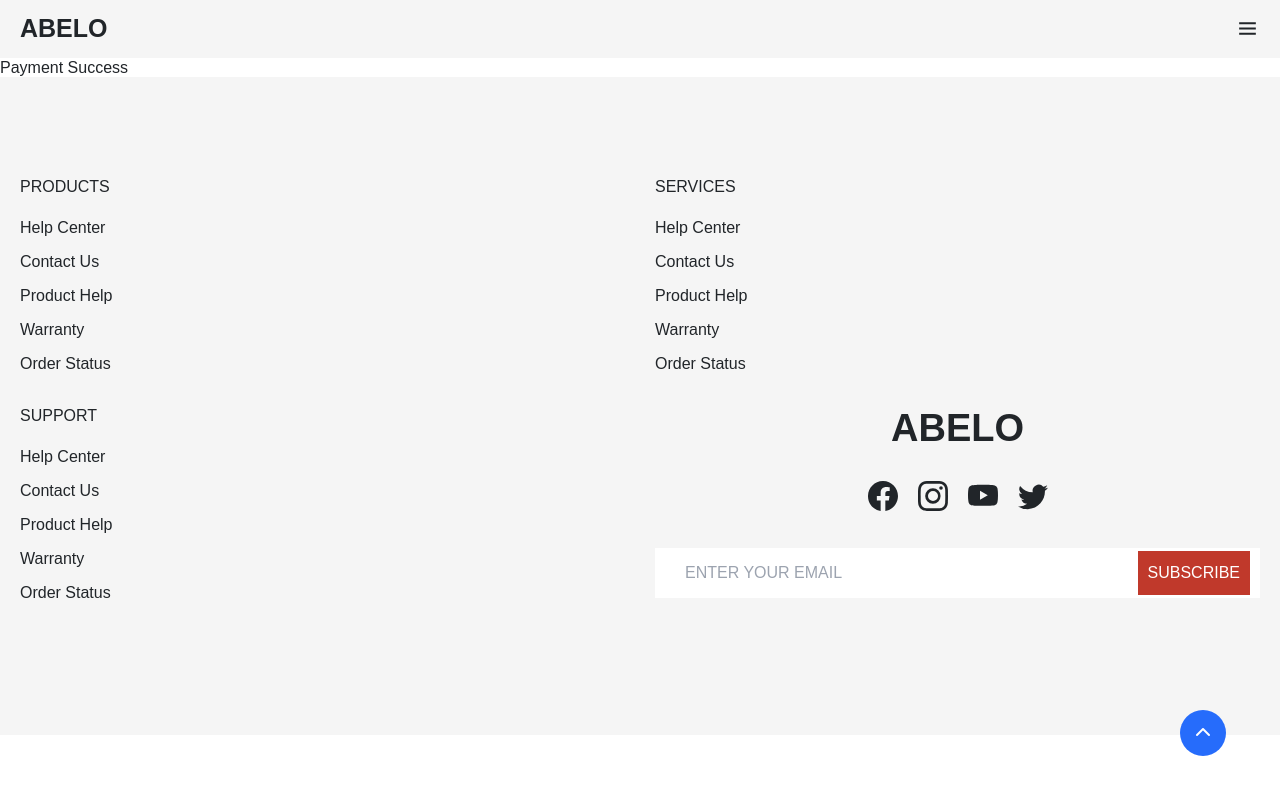
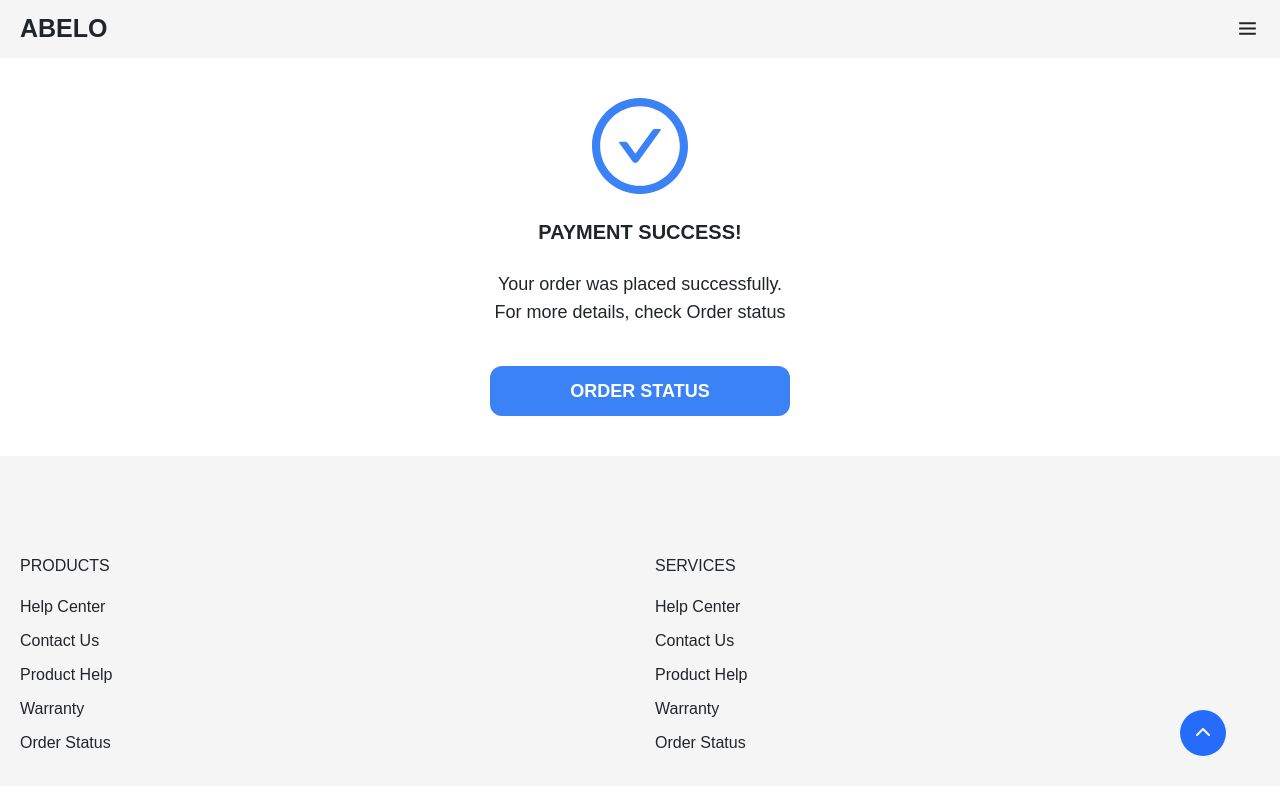
Before and after one commit to VinhQuangchuai/Ecommerce_221, a React (Create React App) app: page /success in a window 1280 px wide. Shown: the top 786 px of the page. Built offline with nearby package versions, Linux system fonts and the light colour scheme; no server answers.

Commit message:
update payment page

```diff
--- a/package.json
+++ b/package.json
@@ -3,6 +3,7 @@
   "version": "0.1.0",
   "private": true,
   "dependencies": {
+    "@ant-design/icons": "^4.8.0",
     "@testing-library/jest-dom": "^5.16.5",
     "@testing-library/react": "^13.4.0",
     "@testing-library/user-event": "^13.5.0",
--- a/src/pages/PaymentFail/index.js
+++ b/src/pages/PaymentFail/index.js
@@ -1,9 +1,19 @@
 import React from "react";
+import { CloseCircleOutlined } from "@ant-design/icons";
 
 export function PaymentFail() {
-    return (
-        <div>
-            <h1>Payment Failed</h1>
-        </div>
-    )
+  return (
+    <div className="w-full text-center my-10">
+      <CloseCircleOutlined className="text-8xl text-red-500" />
+      <h1 className="font-bold text-xl my-4">PAYMENT FAILED!</h1>
+      <p className="text-lg">Something went wrong with your order.</p>
+      <p className="text-lg">For more details, check Order status</p>
+      <button
+        onClick={() => {}}
+        className=" bg-blue-500 text-white font-bold text-lg p-2 rounded-xl hover:bg-blue-400 mt-10 w-[300px] h-[50px] mx-auto"
+      >
+        ORDER STATUS
+      </button>
+    </div>
+  );
 }
--- a/src/pages/PaymentSuccess/index.js
+++ b/src/pages/PaymentSuccess/index.js
@@ -1,9 +1,19 @@
 import React from "react";
+import { CheckCircleOutlined } from "@ant-design/icons";
 
 export function PaymentSuccess() {
-    return (
-        <div>
-            <h1>Payment Success</h1>
-        </div>
-    )
+  return (
+    <div className="w-full text-center my-10">
+      <CheckCircleOutlined className="text-8xl text-blue-500" />
+      <h1 className="font-bold text-xl my-4">PAYMENT SUCCESS!</h1>
+      <p className="text-lg">Your order was placed successfully.</p>
+      <p className="text-lg">For more details, check Order status</p>
+      <button
+        onClick={() => {}}
+        className=" bg-blue-500 text-white font-bold text-lg p-2 rounded-xl hover:bg-blue-400 mt-10 w-[300px] h-[50px] mx-auto"
+      >
+        ORDER STATUS
+      </button>
+    </div>
+  );
 }
```
Also changed, not shown: src/assets/imgs/success.png (added), 1 other file (tests, documents, lock files or other folders).
